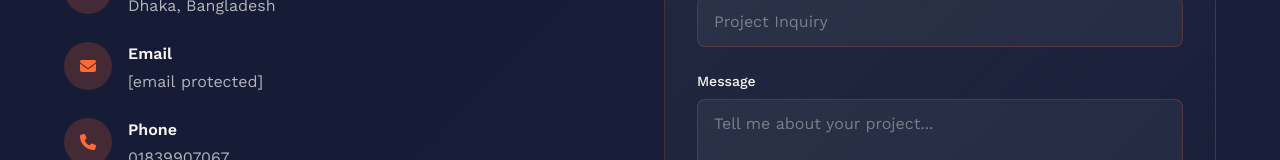
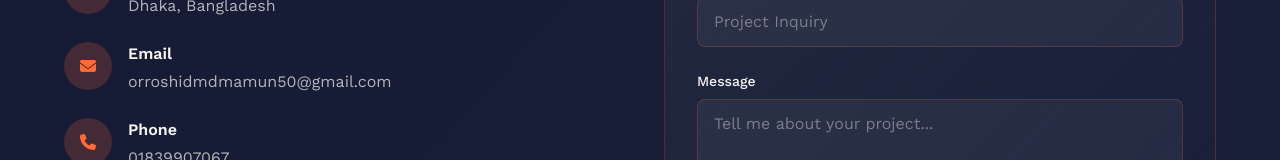
Before and after one commit to Mamungithube/portfolio, a website: page index.html in a window 1280 px wide. Shown: the part 5450-5610 px from the top of the page. Drawn offline with nearby package versions, Linux system fonts and the light colour scheme.

Commit message:
mail change

```diff
--- a/index.html
+++ b/index.html
@@ -1431,9 +1431,8 @@
                             </div>
                             <div>
                                 <h4 class="font-semibold mb-1">Email</h4>
-                                <p class="text-cream opacity-70 break-all"><a href="/cdn-cgi/l/email-protection"
-                                        class="__cf_email__"
-                                        data-cfemail="234c51514c504b4a474e474e424e564d161363444e424a4f0d404c4e">[email&#160;protected]</a>
+                                <p class="text-cream opacity-70 break-all">
+                                    <a href="mailto:orroshidmdmamun50@gmail.com">orroshidmdmamun50@gmail.com</a>
                                 </p>
                             </div>
                         </div>
```
